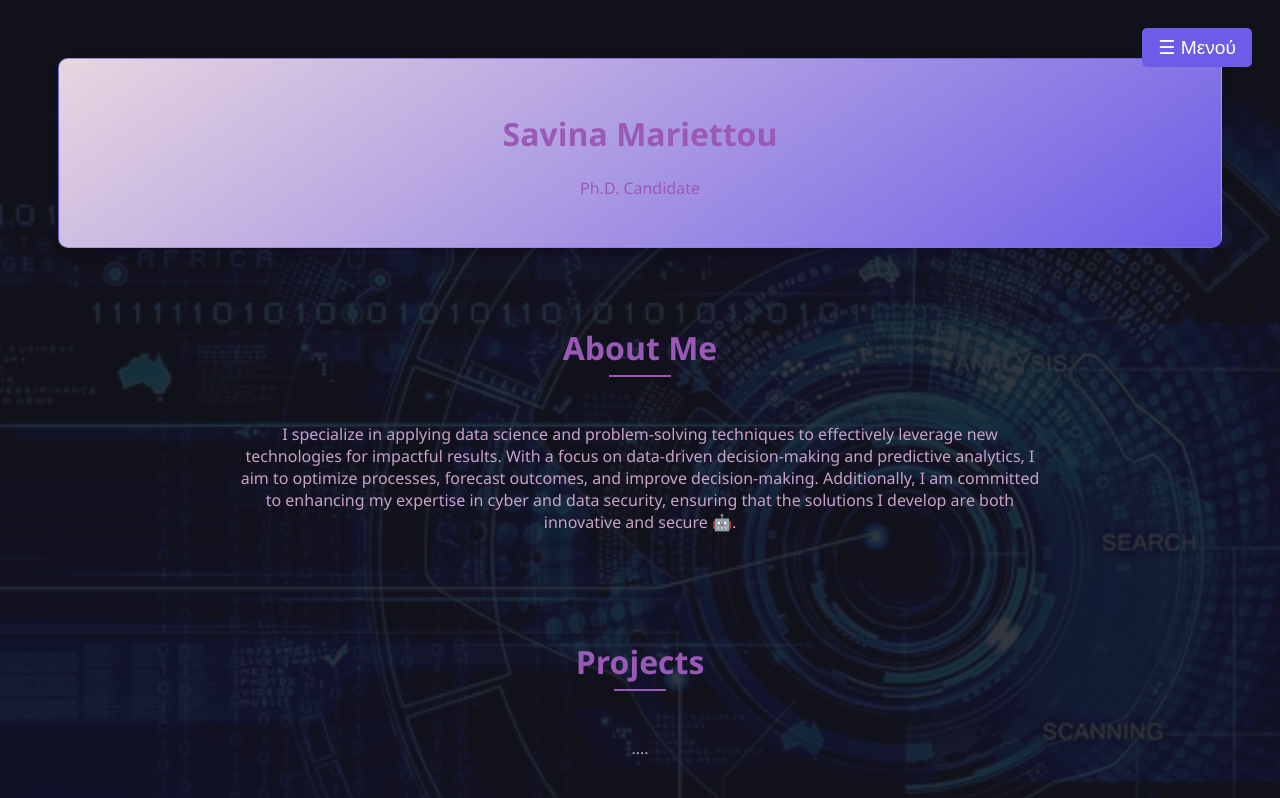
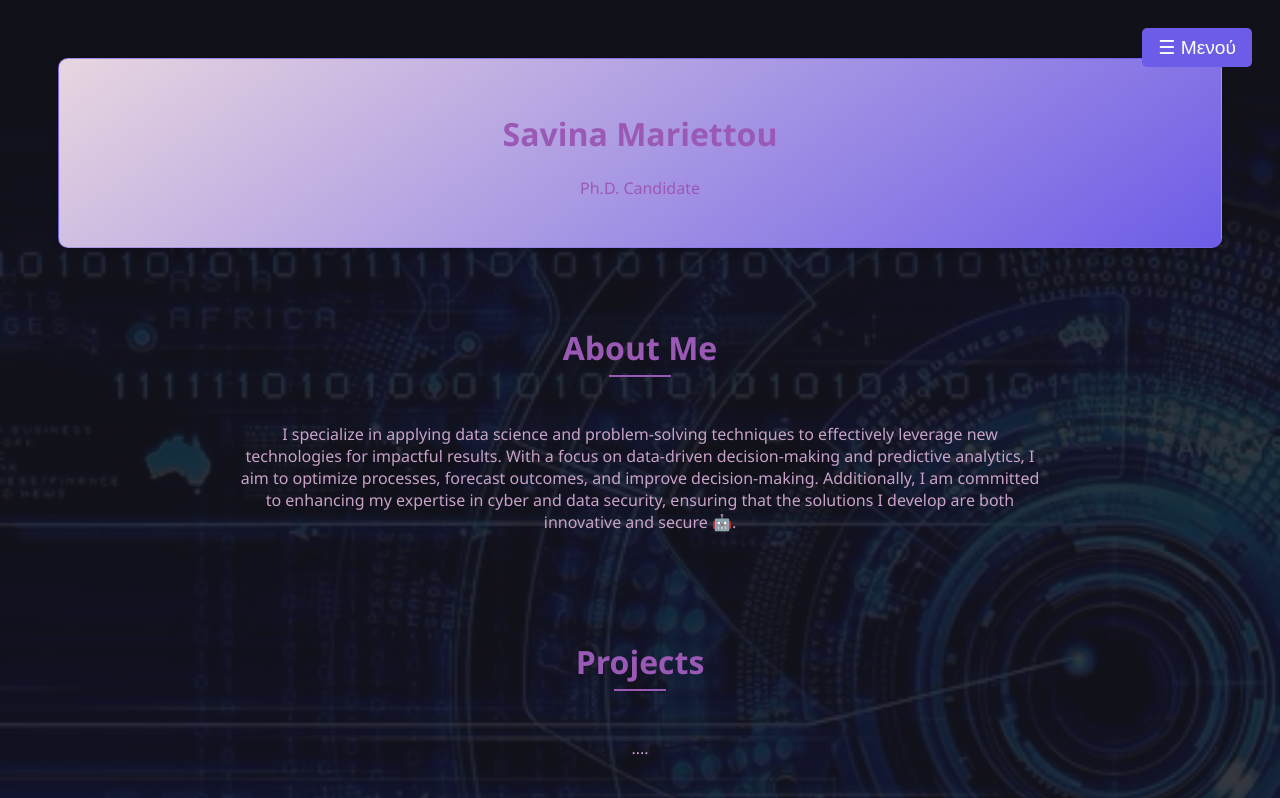
Before and after one commit to savinamar/MyPortfolio, a plain HTML site: page index.html in a window 1280 px wide. Shown: the top 798 px of the page. Drawn offline with Linux system fonts and the light colour scheme.

Commit message:
Update style.css

```diff
--- a/style.css
+++ b/style.css
@@ -1,5 +1,5 @@
 body {
-    background: url('back.avif') no-repeat center center fixed;
+    background: url('back.jpg') no-repeat center center fixed;
     background-size: cover;
     font-family: 'Segoe UI', Tahoma, Geneva, Verdana, sans-serif;
     text-align: center;
```
